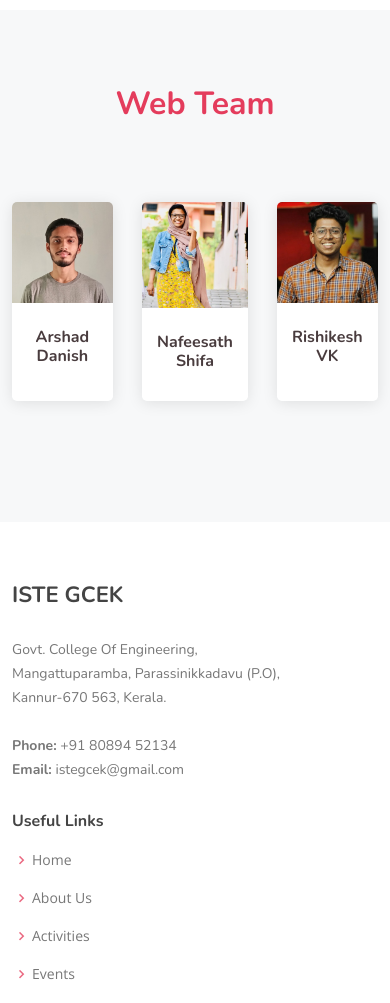
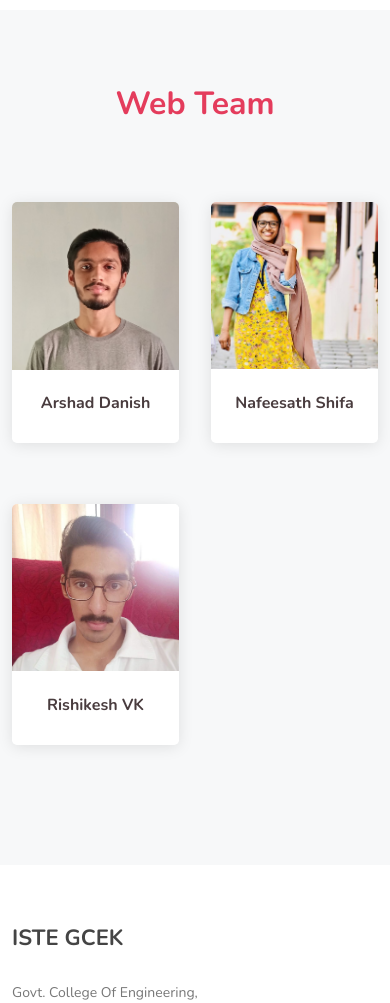
Before and after one commit to arshaddanish/iste-gcek-website, a PHP site: page /web-team.html in a window 390 px wide. Shown: the part 54-1057 px from the top of the page. Run offline with PHP 8.4, Linux system fonts and the light colour scheme.

Commit message:
update web team

```diff
--- a/assets/css/style.css
+++ b/assets/css/style.css
@@ -774,7 +774,7 @@
 }
 
 @media (max-width: 768px) {
-  .team .members {
+  .team .members, .team .web-team {
     -ms-grid-columns: (1fr)[2];
         grid-template-columns: repeat(2, 1fr);
   }
--- a/assets/sass/_team.scss
+++ b/assets/sass/_team.scss
@@ -116,7 +116,7 @@
 
 @media (max-width: 768px) {
   .team {
-    .members {
+    .members, .web-team {
       grid-template-columns: repeat(2, 1fr);
     }
   }
--- a/web-team.html
+++ b/web-team.html
@@ -97,7 +97,7 @@
 
 				<div class="member" data-aos="zoom-in">
 					<div class="member-img">
-						<img src="assets/img/forum/ce-forum/shirin.jpg" class="img-fluid" alt="">
+						<img src="assets/img/web-team/rishikesh.jpg" class="img-fluid" alt="">
 						<!-- <div class="social">
 							<a href=""><i class="bi bi-instagram"></i></a>
 							<a href=""><i class="bi bi-linkedin"></i></a>
```
Also changed, not shown: assets/img/web-team/rishikesh.jpg (added).
